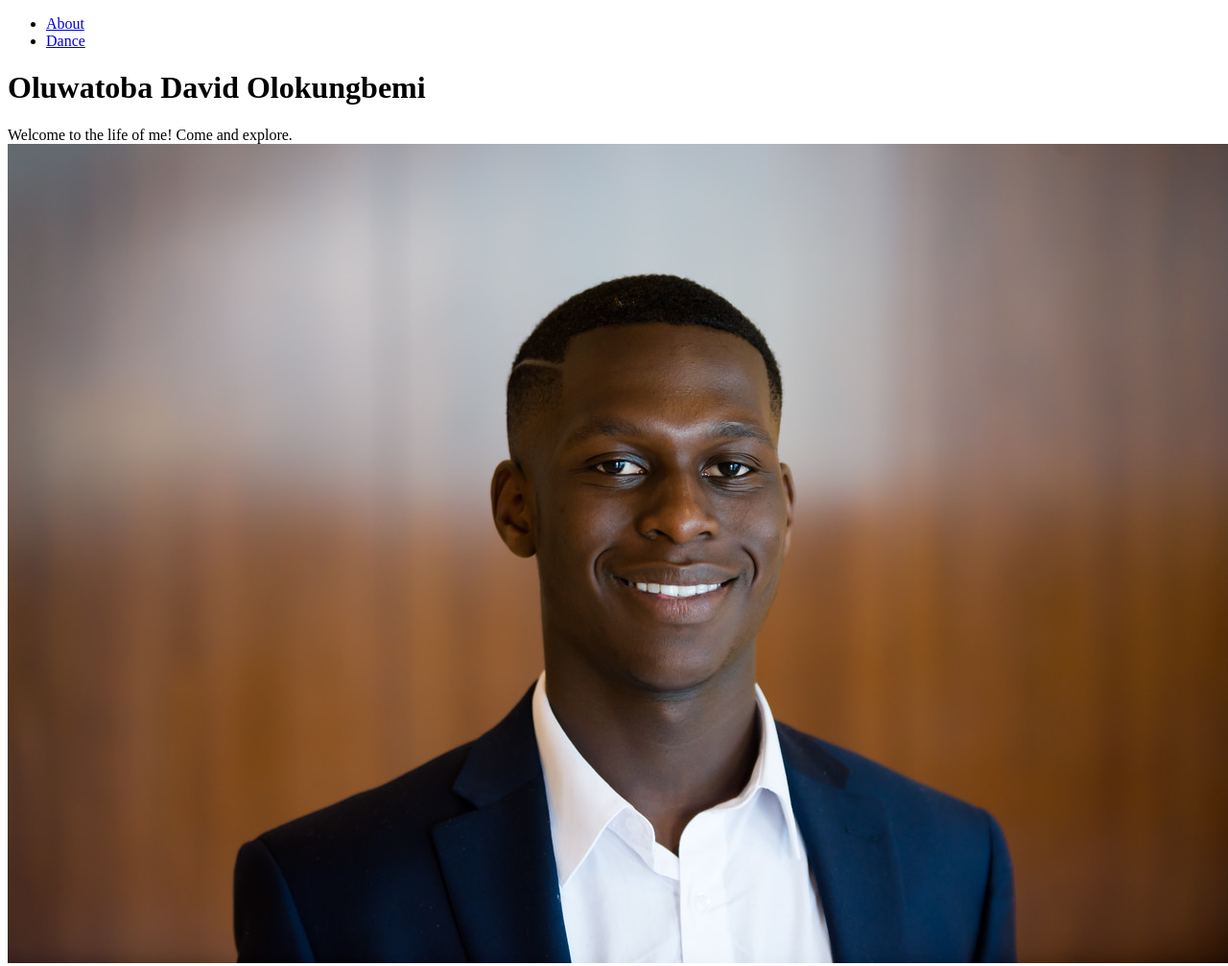
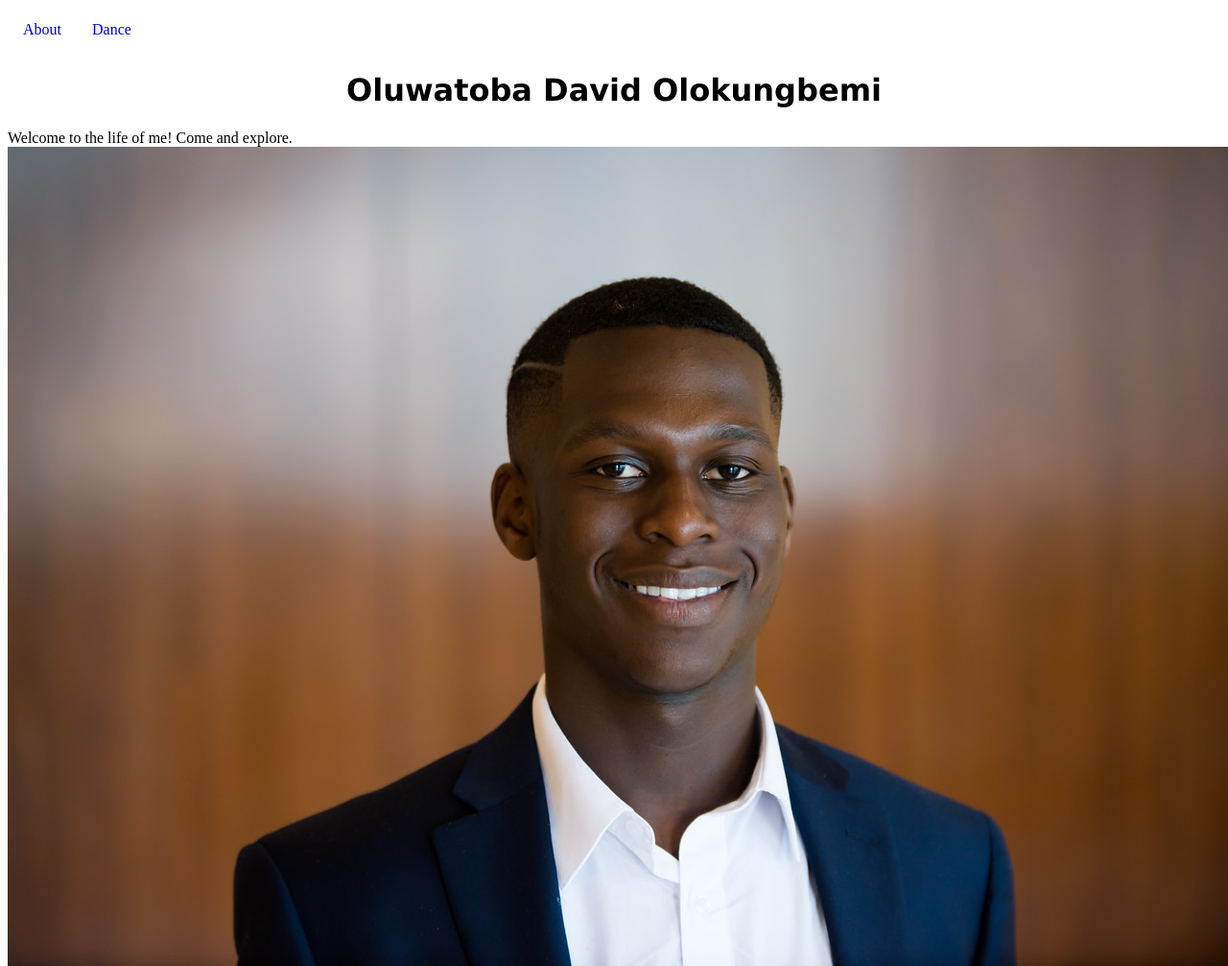
Before and after one commit to tobaolo/lab0, a plain HTML site: page index.html in a window 1280 px wide. Shown: the whole page at 96% size. Drawn offline with Linux system fonts and the light colour scheme.

Commit message:
Center title

```diff
--- a/index.html
+++ b/index.html
@@ -5,11 +5,11 @@
         <link rel="stylesheet" type="text/css" href="styles.css">
     </head>
     <body>
-        <ul>
+        <ul id="navbar">
             <li><a href="about.html">About</a></li>
             <li><a href="dance.html">Dance</a></li>
         </ul>
-        <h1>Oluwatoba David Olokungbemi</h1>
+        <h1 id="title">Oluwatoba David Olokungbemi</h1>
         Welcome to the life of me! Come and explore.
         <img src="pics/headshot.jpg" alt="Headshot">
     </body>
--- a/styles.css
+++ b/styles.css
@@ -0,0 +1,28 @@
+ul {
+    list-style-type: none;
+    margin: 0;
+    padding: 0;
+    overflow: hidden;
+    background-color: white;
+}
+
+li {
+    float: left;
+}
+
+li a {
+    display: block;
+    color: rgb(54, 61, 131));
+    text-align: center;
+    padding: 14px 16px;
+    text-decoration: none;
+}
+
+li a:hover {
+    background-color: rgb(88, 88, 88);
+}
+
+#title {
+    font-family: "Lucida Sans Unicode", "Lucida Grande", sans-serif;
+    text-align: center;
+}
```
